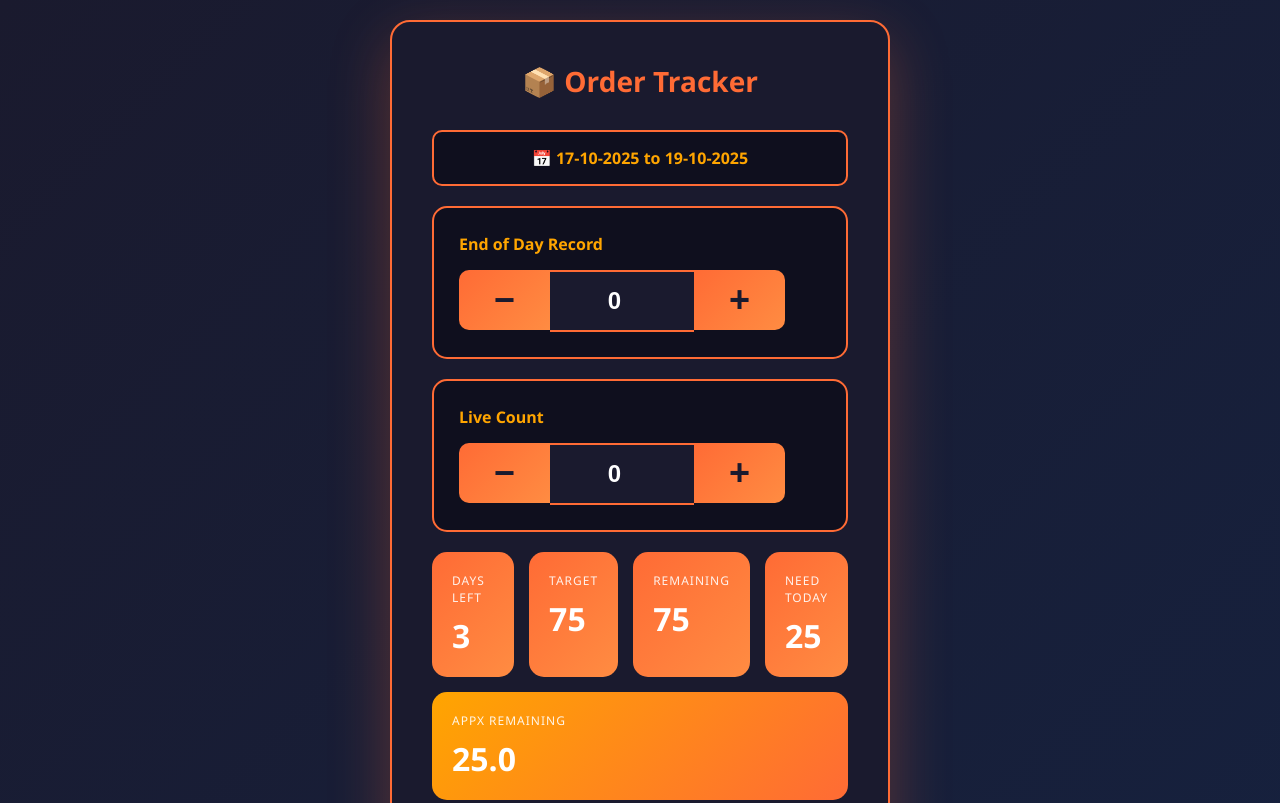
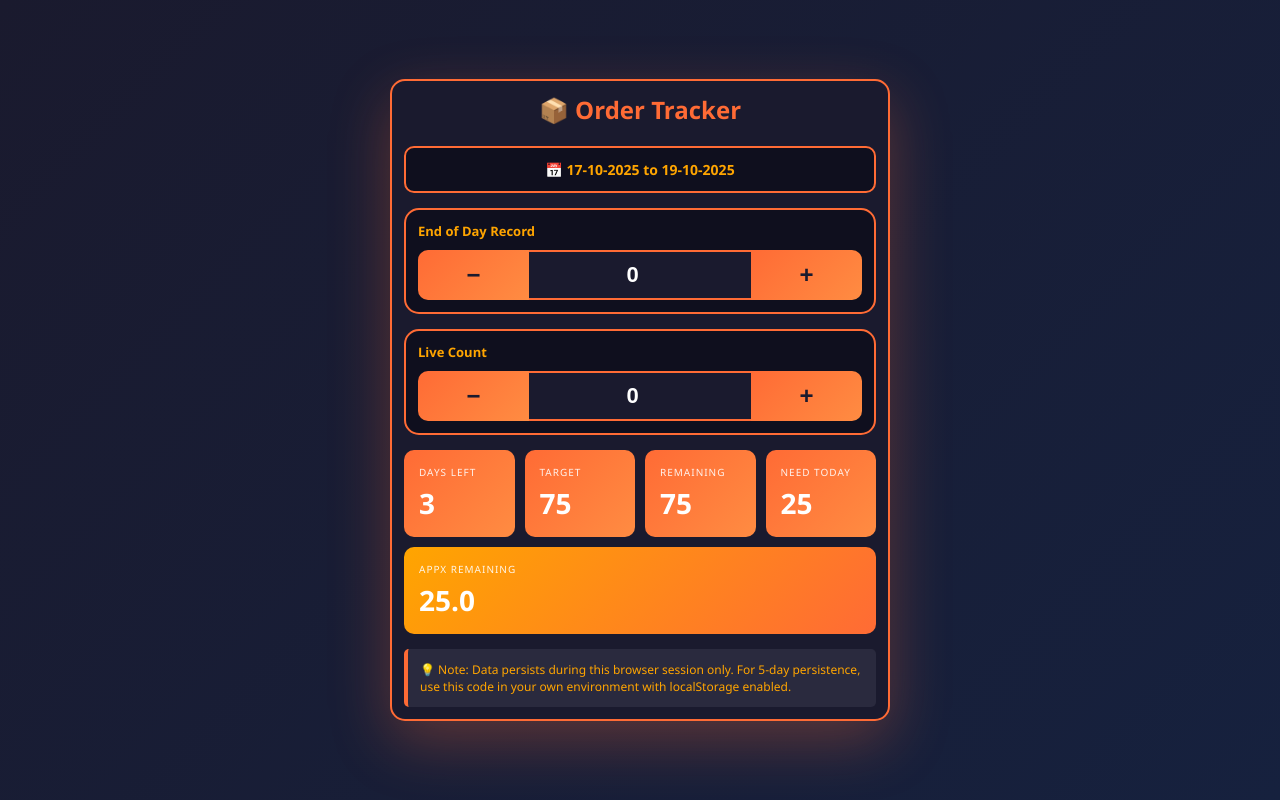
Before and after one commit to khayozreaper/zomato-target, a plain HTML site: page index.html in a window 1280 px wide. Shown: the top 803 px of the page. Drawn offline with Linux system fonts and the light colour scheme.

Commit message:
fdsf
sdfds

```diff
--- a/index.html
+++ b/index.html
@@ -18,40 +18,43 @@
             display: flex;
             justify-content: center;
             align-items: center;
-            padding: 20px;
+            padding: 5px;
+            overflow-x: hidden;
         }
 
         .container {
             background: #1a1a2e;
-            border-radius: 20px;
-            padding: 40px;
+            border-radius: 15px;
+            padding: 12px;
             box-shadow: 0 20px 60px rgba(255, 107, 53, 0.3);
             max-width: 500px;
-            width: 100%;
+            width: calc(100% - 10px);
             border: 2px solid #ff6b35;
+            overflow: hidden;
         }
 
         h1 {
             color: #ff6b35;
-            margin-bottom: 30px;
+            margin-bottom: 20px;
             text-align: center;
-            font-size: 28px;
+            font-size: 24px;
         }
 
         .input-section {
             background: #0f0f1e;
-            padding: 25px;
+            padding: 12px;
             border-radius: 15px;
-            margin-bottom: 20px;
+            margin-bottom: 15px;
             border: 2px solid #ff6b35;
+            box-sizing: border-box;
         }
 
         .input-label {
             color: #ffa500;
             font-weight: 600;
-            margin-bottom: 15px;
+            margin-bottom: 10px;
             display: block;
-            font-size: 16px;
+            font-size: 13px;
         }
 
         .input-group {
@@ -59,6 +62,7 @@
             gap: 0;
             align-items: stretch;
             width: 100%;
+            box-sizing: border-box;
         }
 
         button {
@@ -66,11 +70,13 @@
             color: #1a1a2e;
             border: none;
             flex: 0 0 25%;
-            height: 60px;
-            font-size: 36px;
+            min-width: 0;
+            height: 50px;
+            font-size: 24px;
             cursor: pointer;
             transition: all 0.3s;
             font-weight: bold;
+            box-sizing: border-box;
         }
 
         button:first-child {
@@ -92,9 +98,10 @@
         }
 
         input[type="number"] {
-            width: 40%;
-            padding: 15px;
-            font-size: 24px;
+            flex: 0 0 50%;
+            min-width: 0;
+            padding: 10px 2px;
+            font-size: 22px;
             border: 2px solid #ff6b35;
             border-radius: 0;
             border-left: none;
@@ -103,6 +110,8 @@
             font-weight: bold;
             color: #fff;
             background: #1a1a2e;
+            height: 50px;
+            box-sizing: border-box;
         }
 
         input[type="number"]:focus {
@@ -113,15 +122,15 @@
 
         .stats-grid {
             display: grid;
-            grid-template-columns: repeat(4, 1fr);
-            gap: 15px;
-            margin-bottom: 20px;
+            grid-template-columns: repeat(2, 1fr);
+            gap: 10px;
+            margin-bottom: 15px;
         }
 
         .stat-card {
             background: linear-gradient(135deg, #ff6b35 0%, #ff8c42 100%);
-            padding: 20px;
-            border-radius: 15px;
+            padding: 15px;
+            border-radius: 10px;
             color: white;
         }
 
@@ -131,37 +140,48 @@
         }
 
         .stat-label {
-            font-size: 12px;
+            font-size: 10px;
             opacity: 0.9;
-            margin-bottom: 8px;
+            margin-bottom: 5px;
             text-transform: uppercase;
             letter-spacing: 1px;
         }
 
         .stat-value {
-            font-size: 32px;
+            font-size: 24px;
             font-weight: bold;
+        }
+
+        @media (min-width: 400px) {
+            .stats-grid {
+                grid-template-columns: repeat(4, 1fr);
+            }
+
+            .stat-value {
+                font-size: 28px;
+            }
         }
 
         .date-range {
             background: #0f0f1e;
-            padding: 15px;
+            padding: 12px;
             border-radius: 10px;
             text-align: center;
             color: #ffa500;
             font-weight: 600;
-            margin-bottom: 20px;
+            margin-bottom: 15px;
             border: 2px solid #ff6b35;
+            font-size: 14px;
         }
 
         .alert {
             background: #2a2a3e;
             border-left: 4px solid #ff6b35;
-            padding: 15px;
+            padding: 12px;
             border-radius: 5px;
             color: #ffa500;
-            margin-top: 20px;
-            font-size: 14px;
+            margin-top: 15px;
+            font-size: 12px;
         }
     </style>
 </head>
```
